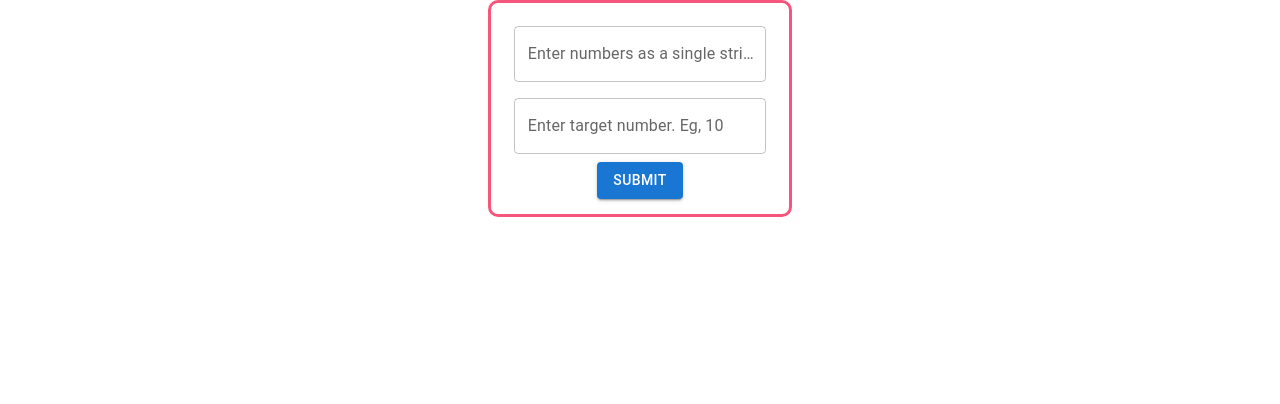
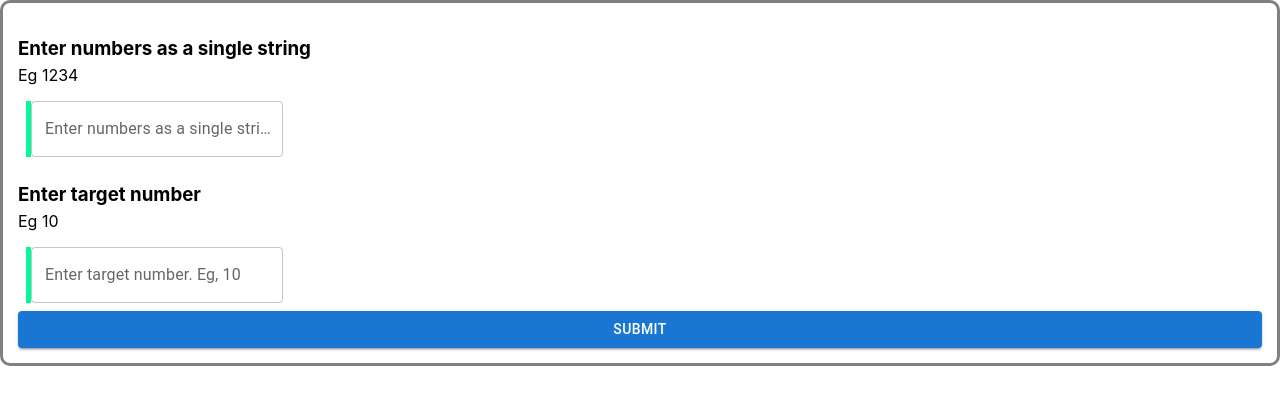
Before and after one commit to shival-c/Train-Game-Solver, a React (Create React App) app: page / in a window 1280 px wide. Shown: the top 404 px of the page. Built offline with nearby package versions, Linux system fonts and the light colour scheme.

Commit message:
Includes better UI design for input fields (borders, spacing)

```diff
--- a/src/App.jsx
+++ b/src/App.jsx
@@ -1,4 +1,3 @@
-import logo from './logo.svg';
 import './App.css';
 import { useState } from "react"
 import BasicTextFields from "./components/InputFields.jsx"
@@ -129,27 +128,30 @@ function App() {
 
   /////////////////////////////////////////////////////////////
   return (
-    <div style={{ display: "flex", justifyContent: "center", alignItems: "center" }}>
-    {!bool && <div className="container">
+    <div className="container">
+    {!bool && <div className="inner-container">
+      <h3>Enter numbers as a single string</h3>
+      <p>Eg 1234</p>
       <BasicTextFields props={firstInput} />
+      <h3>Enter target number</h3>
+      <p>Eg 10</p>
       <BasicTextFields props={secondInput} />
 
       <Button name="Submit" handleFunction={handleCalc} />
 
       {bool && <p>Solutions are</p>}
-      {bool && uniqSols.map(e => (
-        <p key={e}>{e}</p>
-      )) }
+      {bool && uniqSols.map(e => (<p key={e}>{e}</p>))}
     </div>}
 
-    {bool && <div className="container">
+    {bool && <div>
       {bool && <p>Solutions are</p>}
-      {bool && uniqSols.map(e => (<p key={e}>{e}</p>)) }
+      {bool && uniqSols.map(e => (<p key={e}>{e}</p>))}
 
       <Button name="Reset" handleFunction={handleReset} />
     </div>}
     </div>
   );
+
 }
 
 export default App;
--- a/src/components/InputFields.jsx
+++ b/src/components/InputFields.jsx
@@ -1,8 +1,15 @@
 import Box from '@mui/material/Box';
 import TextField from '@mui/material/TextField';
+import '../styles/Styles.css'
 
 function BasicTextFields( {props} ) {
     const { name, form, val, updateFunction } = props
+
+    const style = {
+        borderLeftColor: "green",
+        borderLeft: "5px solid MediumSpringGreen"
+    }
+
     return (
         <Box
         component="form"
@@ -10,7 +17,7 @@ function BasicTextFields( {props} ) {
         noValidate
         autoComplete="off"
         >
-            <TextField id="outlined-basic" label={name} variant="outlined" style={{ backgroundColor: "white" }}
+            <TextField id="outlined-basic" label={name} variant="outlined" sx={style}
             onChange={(e) => updateFunction({...form, [val]: e.target.value})} value={form[val]} />
         </Box>
     );
--- a/src/styles/Styles.css
+++ b/src/styles/Styles.css
@@ -1,10 +1,24 @@
 .container {
     background-color: white;
+    border-style: solid;
+    border-color: gray;
+    border-radius: 10px;
+    padding: 15px;
+}
+
+.inner-container {
+/*     background-color: blue; */
     display: flex;
+    justify-content: center;
     flex-direction: column;
-    align-items: center;
-    border-style: solid;
-    border-color: #F7567C;
-    border-radius: 10px;
-    padding: 15px
-};
+    border-style:
+}
+
+h3 {
+    margin-bottom: 5px;
+}
+
+p {
+    margin: 0;
+    margin-bottom: 8px;
+}
```
Also changed, not shown: 1 other file (tests, documents, lock files or other folders).
